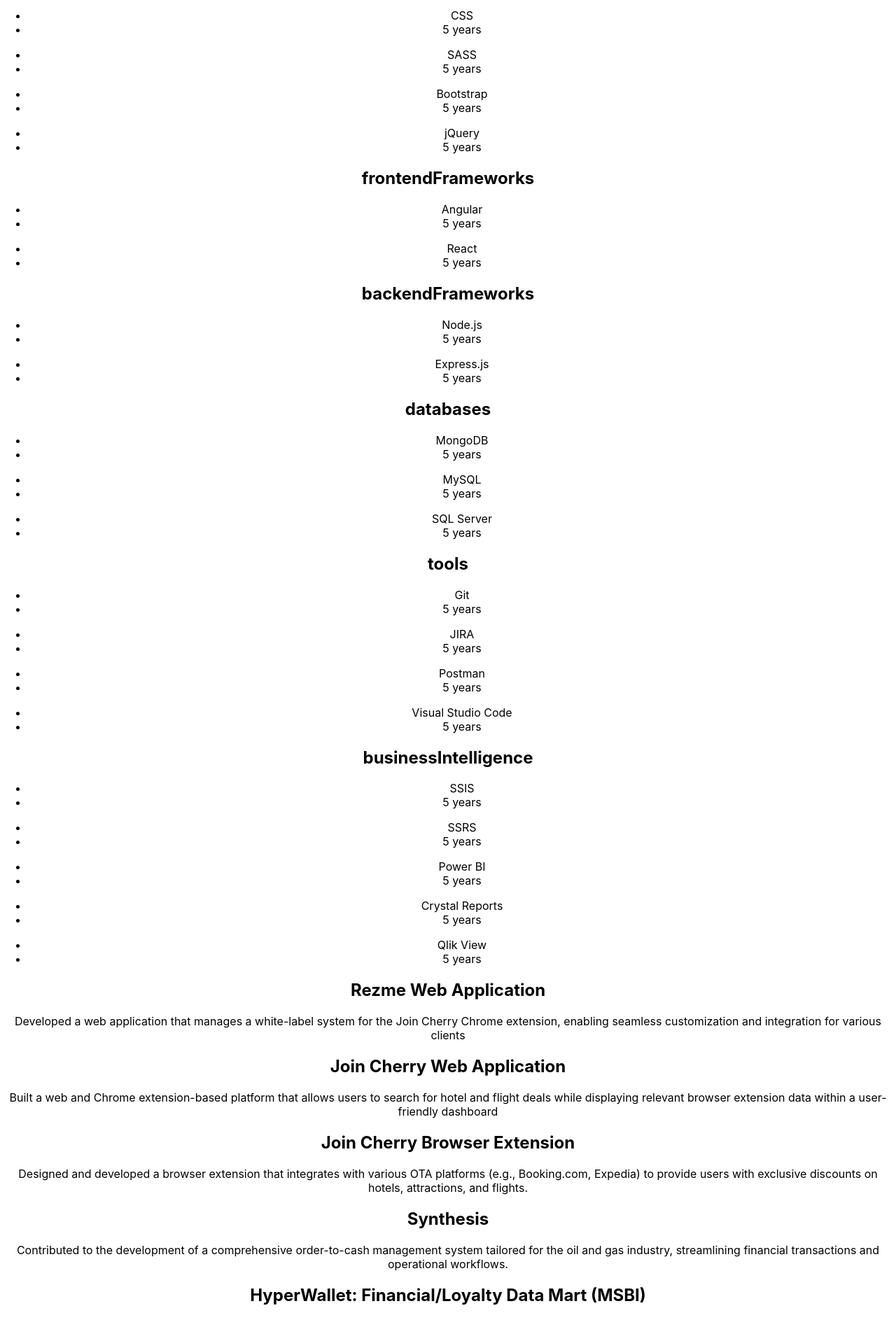
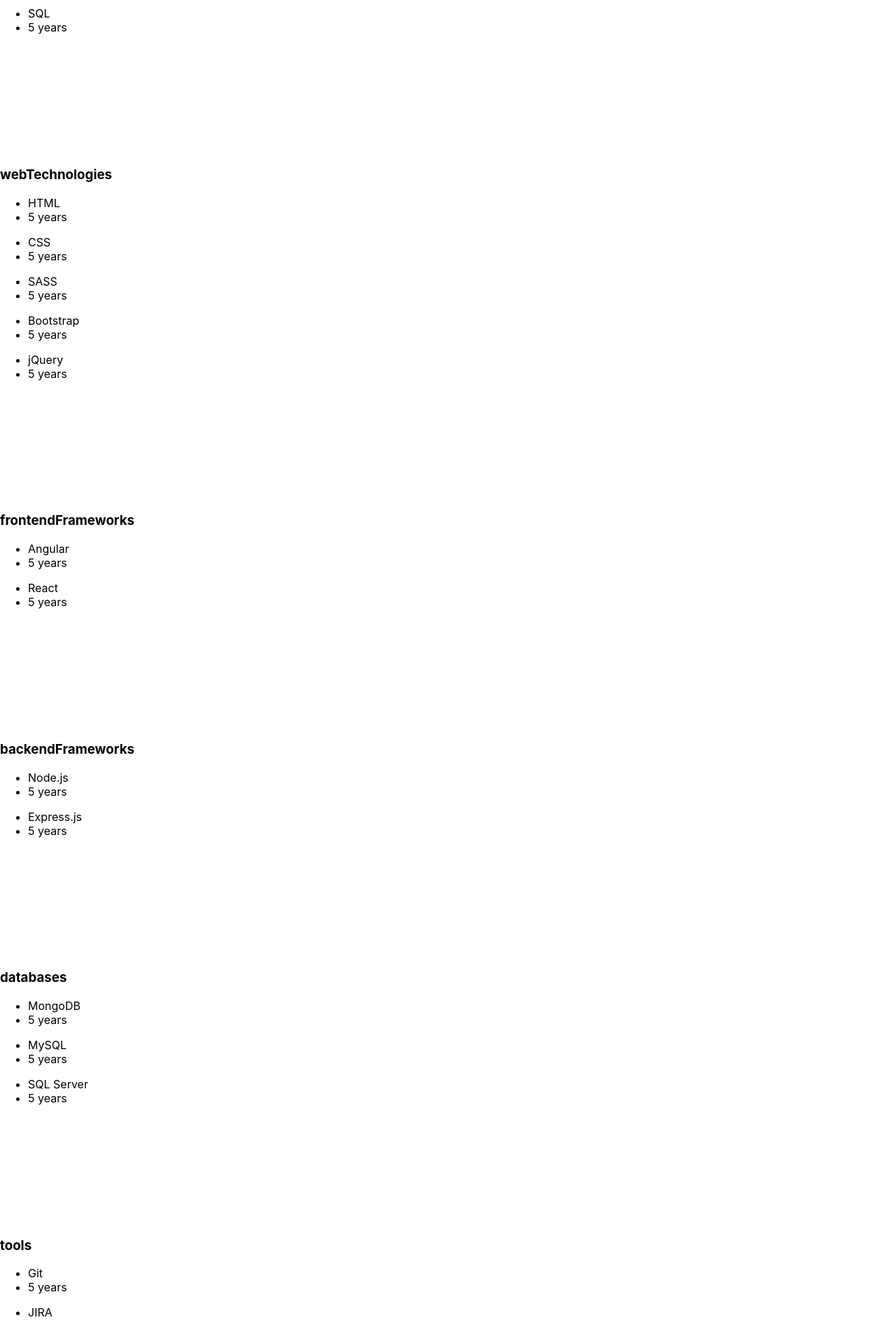
Before and after one commit to Mohit7th/resume, a React (Create React App) app: page / in a window 1280 px wide. Shown: the part 580-2466 px from the top of the page at 70% size. Built offline with nearby package versions, Linux system fonts and the light colour scheme.

Commit message:
Some more default configs

```diff
--- a/package.json
+++ b/package.json
@@ -13,6 +13,7 @@
     "@types/react-dom": "^19.0.4",
     "react": "^19.0.0",
     "react-dom": "^19.0.0",
+    "react-router-dom": "^7.2.0",
     "react-scripts": "5.0.1",
     "typescript": "^4.9.5",
     "web-vitals": "^2.1.4"
@@ -40,5 +41,8 @@
       "last 1 firefox version",
       "last 1 safari version"
     ]
+  },
+  "devDependencies": {
+    "@types/react-router-dom": "^5.3.3"
   }
 }
--- a/src/App.tsx
+++ b/src/App.tsx
@@ -1,28 +1,25 @@
-import React from 'react';
-import logo from './logo.svg';
-import './App.css';
-import MainLayout from './components/MainLayout';
+import "./App.css";
+import MainLayout from "./components/MainLayout";
+import { BrowserRouter as Router, Routes, Route } from "react-router-dom";
+import AdminPanel from "./pages/AdminPanel";
 
-function App() {
-  return (
-    // <div className="App">
-    //   <header className="App-header">
-    //     <img src={logo} className="App-logo" alt="logo" />
-    //     <p>
-    //       Edit <code>src/App.tsx</code> and save to reload.
-    //     </p>
-    //     <a
-    //       className="App-link"
-    //       href="https://reactjs.org"
-    //       target="_blank"
-    //       rel="noopener noreferrer"
-    //     >
-    //       Learn React
-    //     </a>
-    //   </header>
-    // </div>
-    <MainLayout/>
-  );
-}
+const App: React.FC = () => {
+    return (
+        <Router>
+          <Routes>
+            <Route path="/" element={<MainLayout />} />
+            <Route path="/admin" element={<AdminPanel />} />
+          </Routes>
+        </Router>
+    );
+};
 
 export default App;
+
+{
+    /* <div className="App @container">
+<header className="App-header">
+  <MainLayout/>
+</header>
+</div> */
+}
--- a/src/components/MainLayout.tsx
+++ b/src/components/MainLayout.tsx
@@ -2,7 +2,7 @@ import { resumeData } from "./data";
 
 export default function MainLayout() {
     return (
-        <div className="App">
+        <div className="MainLayout">
             <TitleHeader />
             <Summary />
             <Skills />
@@ -36,8 +36,15 @@ function Skills() {
     >;
 
     const tableBody = header.map((col) => (
-        <div key={col}>
-            <h2>{col}</h2>
+        <div className="bg-white dark:bg-gray-800 rounded-lg px-6 py-8 ring shadow-xl ring-gray-900/5">
+            <div>
+                <span className="inline-flex items-center justify-center rounded-md bg-indigo-500 p-2 shadow-lg">
+                    <svg className="h-6 w-6 stroke-width"></svg>
+                </span>
+            </div>
+            <h3 className="text-gray-900 dark:text-white mt-5 text-base font-medium tracking-tight">
+                {col}
+            </h3>
             {resumeData.skills[col].map((data) => (
                 <ul key={data._id}>
                     <li>{data.name}</li>
@@ -52,11 +59,32 @@ function Skills() {
 
 function Projects() {
     const projects = resumeData.projects.professional.map((project: any) => (
-        <div key={project._id}>
-            <h2>{project.name}</h2>
-            <p>{project.description}</p>
+        <div
+            className="mx-auto max-w-md overflow-hidden rounded-xl bg-white shadow-md md:max-2-2xl"
+            key={project._id}
+        >
+            <div className="md:flex">
+                <div className="md:shrink-0">
+                    <img
+                        className="h-48 w-full object-cover md:h-full md:w-48"
+                        src="/img/buildings.jpg"
+                        alt="not found"
+                    />
+                </div>
+                <div className="p-8">
+                    <div className="text-sm font-semibold tracking-wide text-indigo-500 upppercase">
+                        {project.name}
+                    </div>
+                    <a
+                        href={project.url}
+                        className="mt-1 block text-lg leading-tight font-medium text-black hover:underline"
+                    ></a>
+                    <p className="mt-2 text-gray-500">{project.description}</p>
+                </div>
+            </div>
         </div>
     ));
+
     return <div>{projects}</div>;
 }
 
@@ -65,7 +93,9 @@ function WorkHistory() {
         return (
             <div key={work._id}>
                 <h2>{work.company}</h2>
-                <p><b>{work.position}</b></p>
+                <p>
+                    <b>{work.position}</b>
+                </p>
                 {work.reponsibilities.map((resp: any) => (
                     <p>{resp}</p>
                 ))}
--- a/src/components/data.tsx
+++ b/src/components/data.tsx
@@ -20,16 +20,19 @@ export const resumeData = {
                 name: "JavaScript",
                 experience: "5 years",
                 _id: "1",
+                image: ""
             },
             {
                 name: "TypeScript",
                 experience: "5 years",
                 _id: "2",
+                image: ""
             },
             {
                 name: "SQL",
                 experience: "5 years",
                 _id: "3",
+                image: ""
             },
         ],
         webTechnologies: [
@@ -37,26 +40,31 @@ export const resumeData = {
                 name: "HTML",
                 experience: "5 years",
                 _id: "4",
+                image: ""
             },
             {
                 name: "CSS",
                 experience: "5 years",
                 _id: "5",
+                image: ""
             },
             {
                 name: "SASS",
                 experience: "5 years",
                 _id: "6",
+                image: ""
             },
             {
                 name: "Bootstrap",
                 experience: "5 years",
                 _id: "7",
+                image: ""
             },
             {
                 name: "jQuery",
                 experience: "5 years",
                 _id: "8",
+                image: ""
             },
         ],
         frontendFrameworks: [
@@ -64,11 +72,13 @@ export const resumeData = {
                 name: "Angular",
                 experience: "5 years",
                 _id: "9",
+                image: ""
             },
             {
                 name: "React",
                 experience: "5 years",
                 _id: "10",
+                image: ""
             },
         ],
         backendFrameworks: [
@@ -76,11 +86,13 @@ export const resumeData = {
                 name: "Node.js",
                 experience: "5 years",
                 _id: "11",
+                image: ""
             },
             {
                 name: "Express.js",
                 experience: "5 years",
                 _id: "12",
+                image: ""
             },
         ],
         databases: [
@@ -88,16 +100,19 @@ export const resumeData = {
                 name: "MongoDB",
                 experience: "5 years",
                 _id: "13",
+                image: ""
             },
             {
                 name: "MySQL",
                 experience: "5 years",
                 _id: "14",
+                image: ""
             },
             {
                 name: "SQL Server",
                 experience: "5 years",
                 _id: "15",
+                image: ""
             },
         ],
         tools: [
@@ -105,21 +120,25 @@ export const resumeData = {
                 name: "Git",
                 experience: "5 years",
                 _id: "16",
+                image: ""
             },
             {
                 name: "JIRA",
                 experience: "5 years",
                 _id: "17",
+                image: ""
             },
             {
                 name: "Postman",
                 experience: "5 years",
                 _id: "18",
+                image: ""
             },
             {
                 name: "Visual Studio Code",
                 experience: "5 years",
                 _id: "19",
+                image: ""
             },
         ],
         businessIntelligence: [
@@ -127,26 +146,31 @@ export const resumeData = {
                 name: "SSIS",
                 experience: "5 years",
                 _id: "20",
+                image: ""
             },
             {
                 name: "SSRS",
                 experience: "5 years",
                 _id: "21",
+                image: ""
             },
             {
                 name: "Power BI",
                 experience: "5 years",
                 _id: "22",
+                image: ""
             },
             {
                 name: "Crystal Reports",
                 experience: "5 years",
                 _id: "23",
+                image: ""
             },
             {
                 name: "Qlik View",
                 experience: "5 years",
                 _id: "24",
+                image: ""
             },
         ],
     },
@@ -199,7 +223,9 @@ export const resumeData = {
         {
             company: "Frooty Studios Pvt. Ltd",
             position: "Full Stack Developer",
-            date: "2019 – present",
+            startDate: "2019-01-01",
+            endDate: null,
+            website: "https://www.frootystudios.com",
             reponsibilities: [
                 "Developed a white-labeling system to automate Chrome extension customization for clients.",
                 "Managed daily communication with UK-based clients for project coordination",
@@ -217,7 +243,9 @@ export const resumeData = {
         {
             company: "Cyber Group Inc.",
             position: "BI Engineer",
-            date: "2018 – 2019",
+            startDate: "2018-01-01",
+            endDate: "2019-01-01",
+            website: "https://www.cybergroup.in",
             reponsibilities: [
                 "Developed and optimized QlikView reports for data visualization.",
                 "Debugged and implemented MSBI ETL packages for efficient data processing",
@@ -229,7 +257,9 @@ export const resumeData = {
         {
             company: "Contata Solutions Pvt. Ltd",
             position: "Jr. System Analyst",
-            date: "2016 – 2018",
+            startDate: "2016-01-01",
+            endDate: "2018-01-01",
+            website: "https://www.contata.com",
             reponsibilities: [
                 "Developed and managed ETL packages for data processing",
                 "Optimized T-SQL stored procedures for improved performance",
--- /dev/null
+++ b/src/pages/AdminPanel.tsx
@@ -0,0 +1,7 @@
+import React from "react";
+
+const AdminPanel: React.FC = () => {
+ return <h1>Admin Panel</h1>
+}
+
+export default AdminPanel;
```
Also changed, not shown: src/pages/NotFound.tsx (added, +7 -0 lines), src/styles/SimpleLayout.css (added, +8 -0 lines), 2 other files (tests, documents, lock files or other folders).
